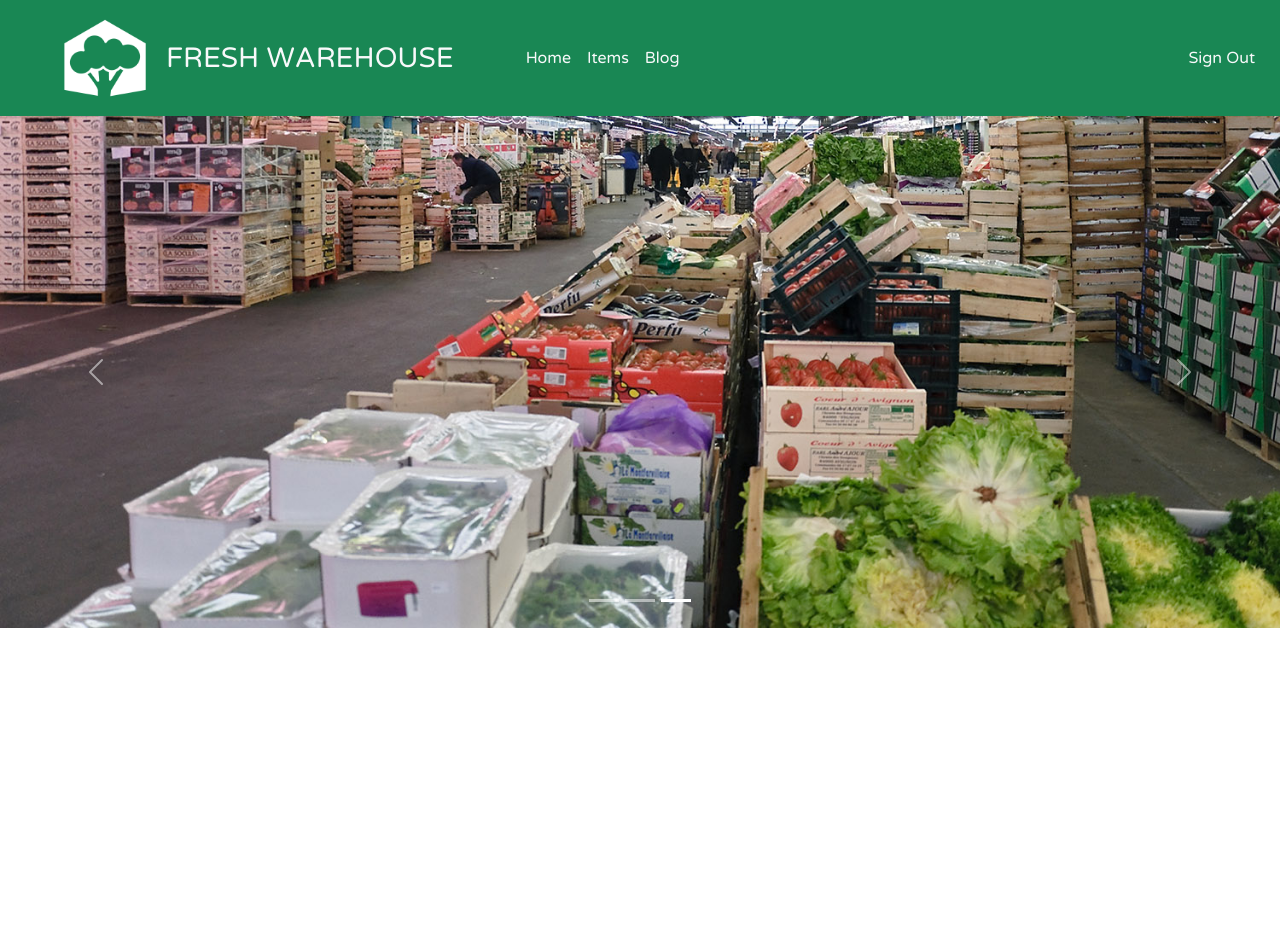
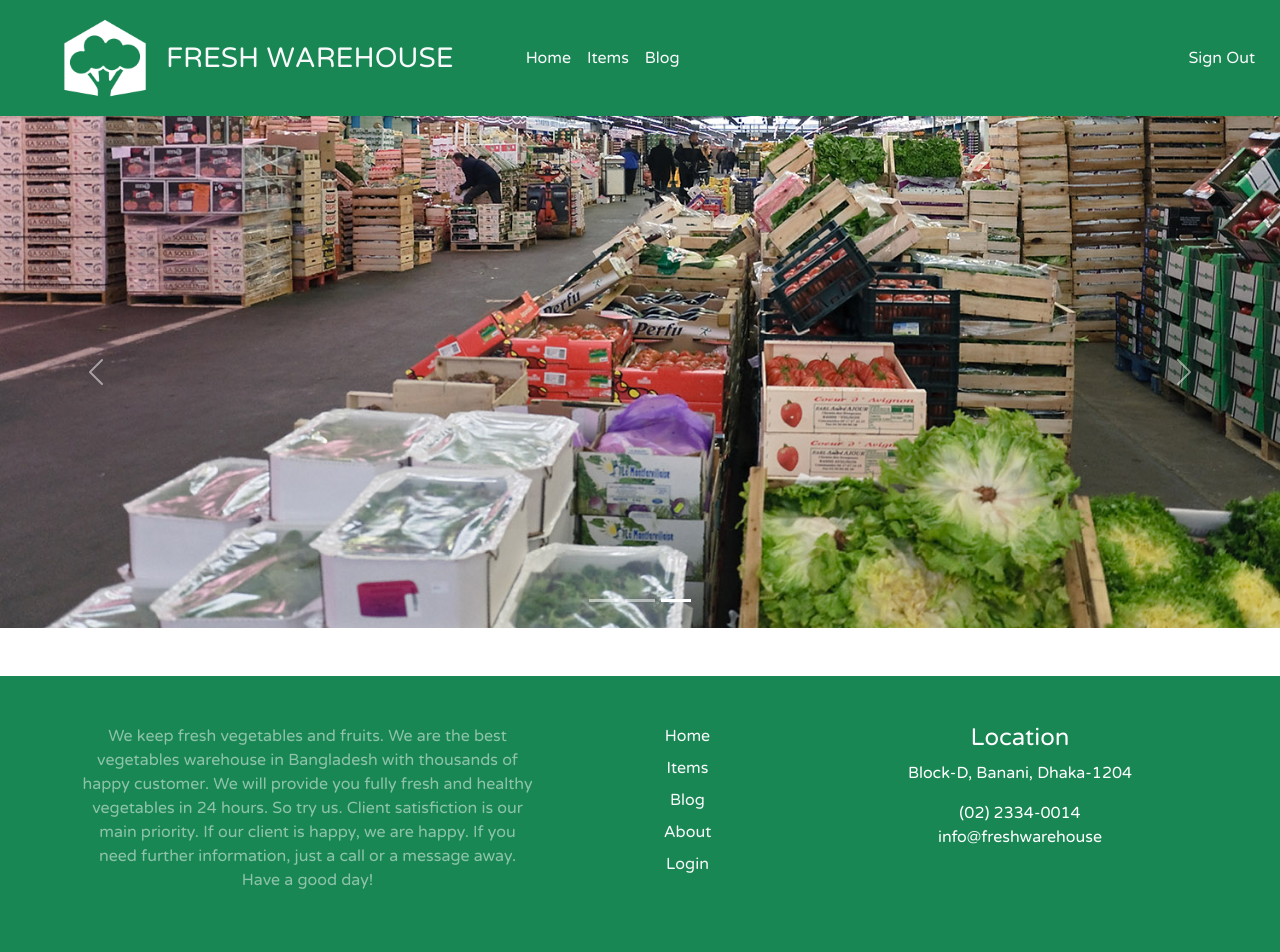
Before and after one commit to muhammadalaminwd/eleventh-assignment-client-side, a React (Create React App) app: page / in a window 1280 px wide. Shown: the top 952 px of the page. Before the commit the page ends 800 px from the top, so only its background shows below. Built offline with nearby package versions, Linux system fonts and the light colour scheme.

Commit message:
Hurray! footer done

```diff
--- a/src/App.js
+++ b/src/App.js
@@ -1,7 +1,7 @@
 import { Route, Routes } from "react-router-dom";
 import "./App.css";
-import Banner from "./Pages/Home/Banner/Banner";
 import Home from "./Pages/Home/Home";
+import Footer from "./Pages/Shared/Footer/Footer";
 import Header from "./Pages/Shared/Header/Header";
 
 function App() {
@@ -11,6 +11,7 @@ function App() {
       <Routes>
         <Route path="/" element={<Home></Home>}></Route>
       </Routes>
+      <Footer></Footer>
     </div>
   );
 }
--- a/src/Pages/Shared/Footer/Footer.css
+++ b/src/Pages/Shared/Footer/Footer.css
@@ -0,0 +1,3 @@
+ul {
+    list-style-type: none;
+}
--- a/src/Pages/Shared/Footer/Footer.js
+++ b/src/Pages/Shared/Footer/Footer.js
@@ -0,0 +1,74 @@
+import React from "react";
+import "./Footer.css";
+
+const Footer = () => {
+
+  return (
+    <footer className="bg-success">
+      <div className="mt-5 pt-5 pb-5 footer">
+        <div className="container">
+          <div className="row">
+            <div className="col-lg-5 col-xs-12 about-company">
+              <p className="pr-5 text-white-50">
+                We keep fresh vegetables and fruits. We are the best vegetables warehouse in Bangladesh with thousands of happy customer. We will provide you fully fresh and healthy vegetables in 24 hours. So try us. Client satisfiction is our main priority. If our client is happy, we are happy. If you need further information, just a call or a message away. Have a good day!
+              </p>
+            </div>
+            <div className="col-lg-3 col-xs-12 links">
+              <ul className="m-0 p-0">
+                <li className="mb-2">
+                  <a
+                    class="text-decoration-none text-light"
+                    href="/"
+                  >
+                    Home
+                  </a>
+                </li>
+                <li className="mb-2">
+                  <a class="text-decoration-none text-light" href="/home#items">
+                    Items
+                  </a>
+                </li>
+                <li className="mb-2">
+                  <a class="text-decoration-none text-light" href="/blog">
+                    Blog
+                  </a>
+                </li>
+                <li className="mb-2">
+                  <a class="text-decoration-none text-light" href="/about">
+                    About
+                  </a>
+                </li>
+                <li className="mb-2">
+                  <a class="text-decoration-none text-light" href="/login">
+                    Login
+                  </a>
+                </li>
+              </ul>
+            </div>
+            <div className="col-lg-4 col-xs-12 location text-white">
+              <h4 className="mt-lg-0 mt-sm-4">Location</h4>
+              <p>Block-D, Banani, Dhaka-1204</p>
+              <p className="mb-0">
+                <i className="fa fa-phone mr-3"></i>(02) 2334-0014
+              </p>
+              <p>
+                <i className="fa fa-envelope-o mr-3"></i>info@freshwarehouse
+              </p>
+            </div>
+          </div>
+          <div className="row mt-5">
+            <div className="col copyright">
+              <p className="">
+                <small className="text-white-50">
+                  © 2022. All Rights Reserved.
+                </small>
+              </p>
+            </div>
+          </div>
+        </div>
+      </div>
+    </footer>
+  );
+};
+
+export default Footer;
```
